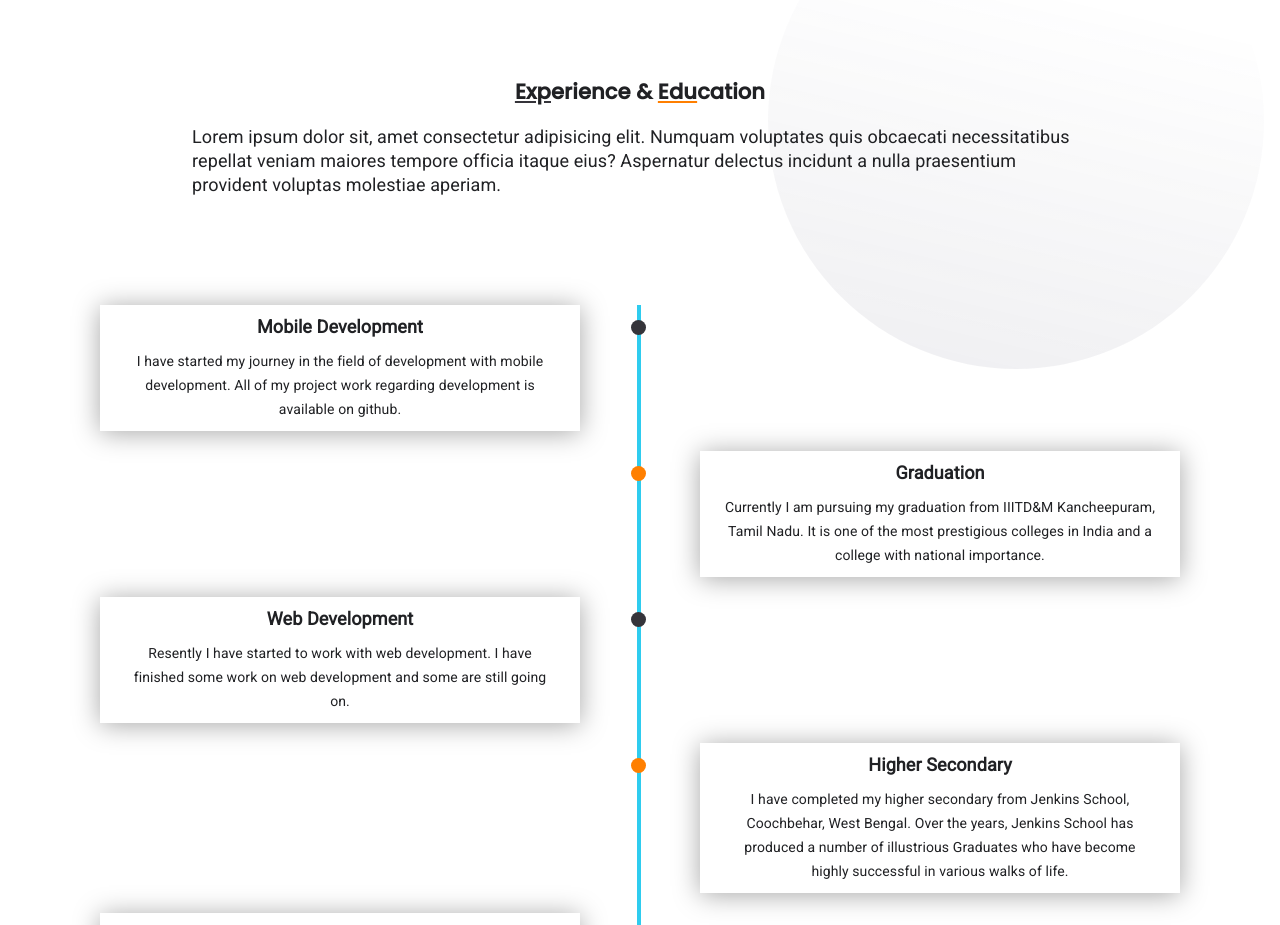
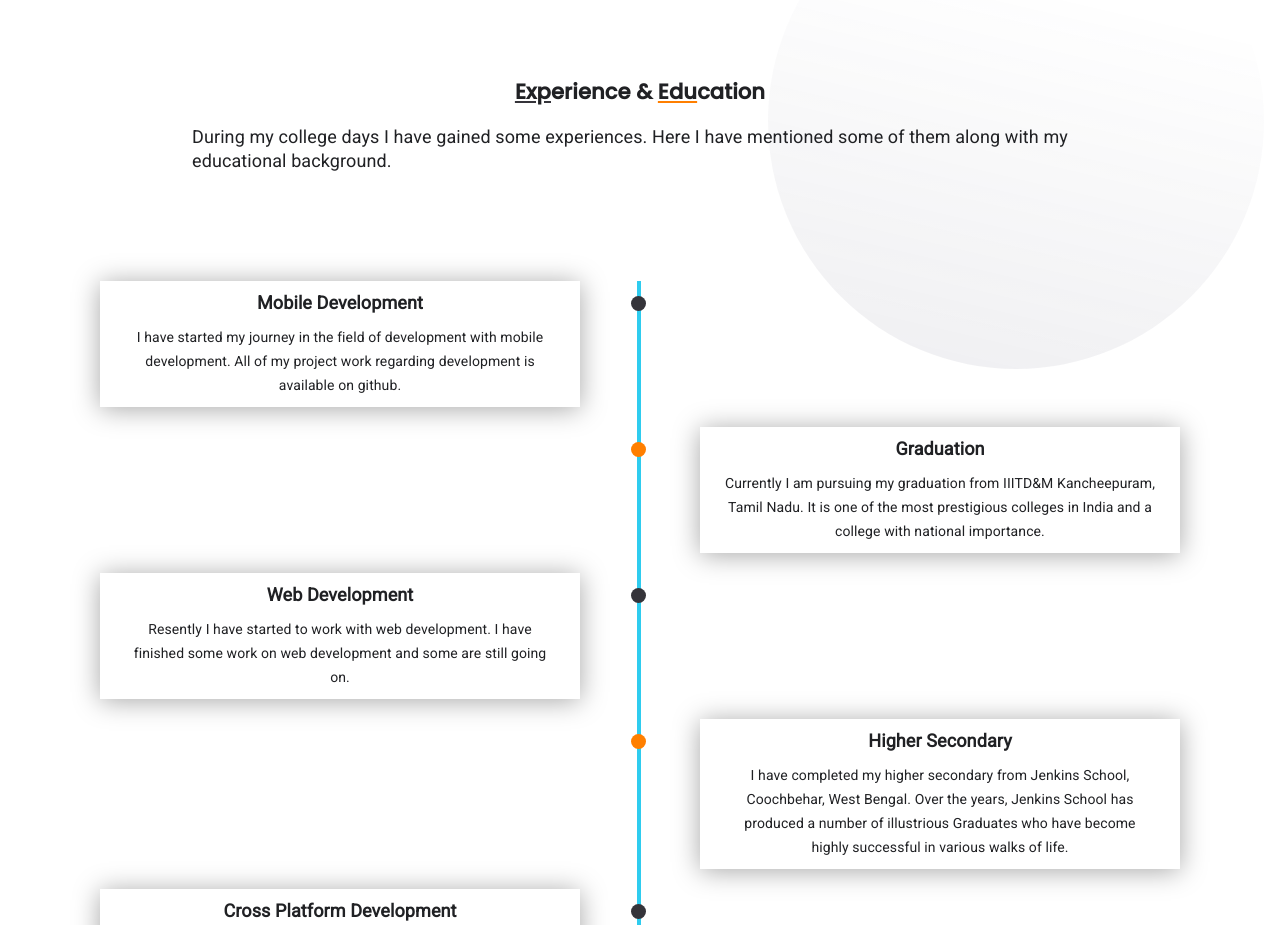
Before and after one commit to apurbar06/Our-Webpage, a plain HTML site: page aboutApurba.html in a window 1280 px wide. Shown: the part 807-1732 px from the top of the page. Drawn offline with Linux system fonts and the light colour scheme.

Commit message:
add some text

```diff
--- a/aboutApurba.html
+++ b/aboutApurba.html
@@ -58,7 +58,7 @@
 
     <div class="exp-section">
         <h3 id="exp"><p id="EXP">Exp</p>erience & <p id="EDU">Edu</p>cation</h3>
-        <p>Lorem ipsum dolor sit, amet consectetur adipisicing elit. Numquam voluptates quis obcaecati necessitatibus repellat veniam maiores tempore officia itaque eius? Aspernatur delectus incidunt a nulla praesentium provident voluptas molestiae aperiam.</p>
+        <p>During my college days I have gained some experiences. Here I have mentioned some of them along with my educational background.</p>
 
     </div>
 
```
